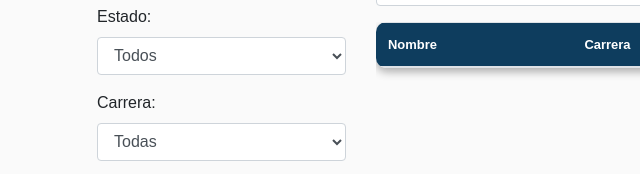
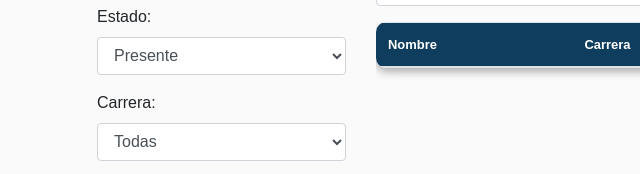
Before and after one commit to registrodeasistencia/web, a plain HTML site: page index.html in a window 1280 px wide. Shown: the part 184-358 px from the top of the page, 0-640 px from the left. Drawn offline with nearby package versions, Linux system fonts and the light colour scheme; no server answers; a web font is replaced by a local one.

Commit message:
index.html

```diff
--- a/index.html
+++ b/index.html
@@ -23,7 +23,7 @@
                     <label for="filterEstado">Estado:</label>
                     <select id="filterEstado" class="form-control">
                         <option value="Todos">Todos</option>
-                        <option value="Presente">Presente</option>
+                        <option value="Presente" selected>Presente</option>
                         <option value="Ausente">Ausente</option>
                     </select>
                 </div>
```
